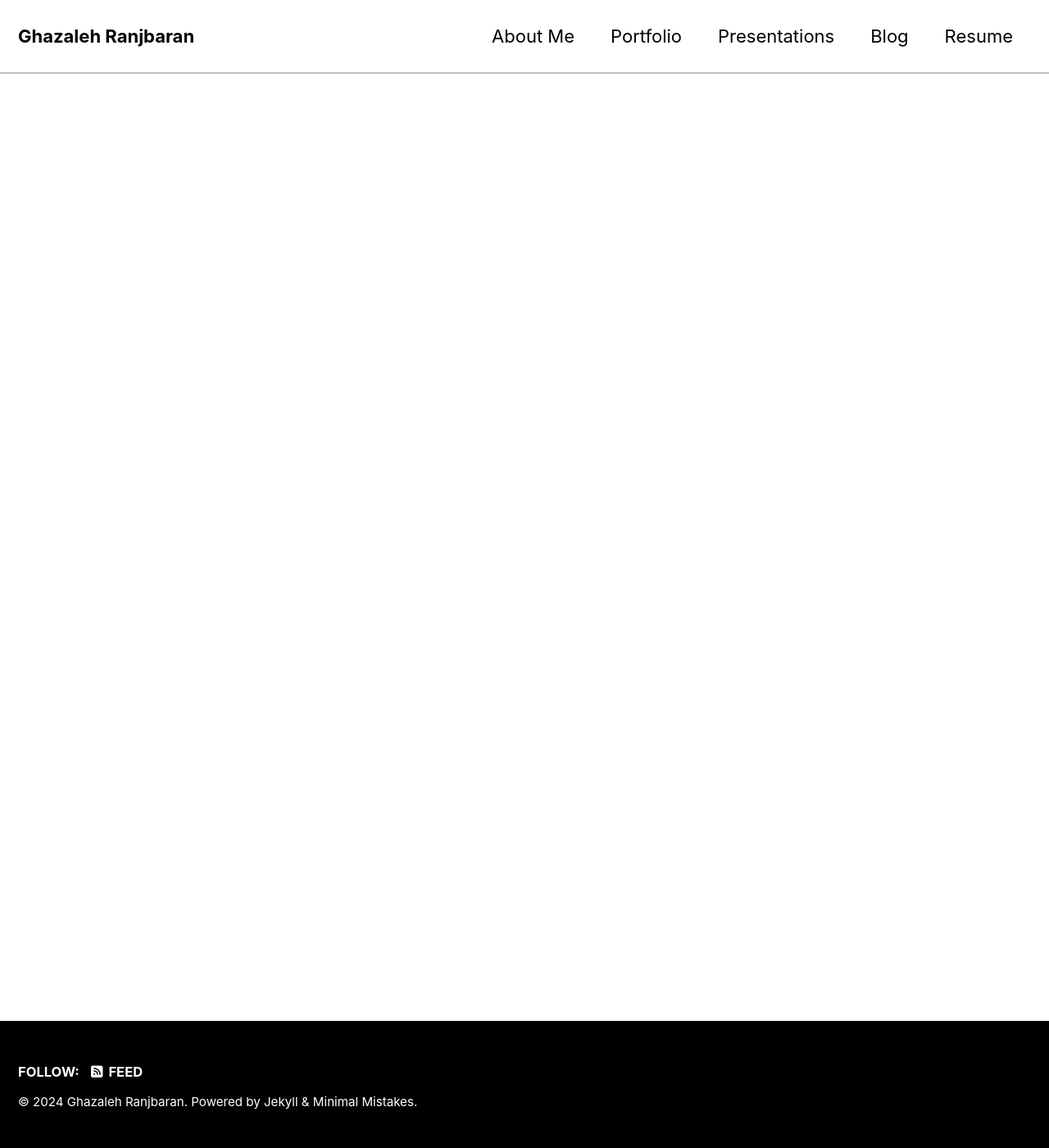
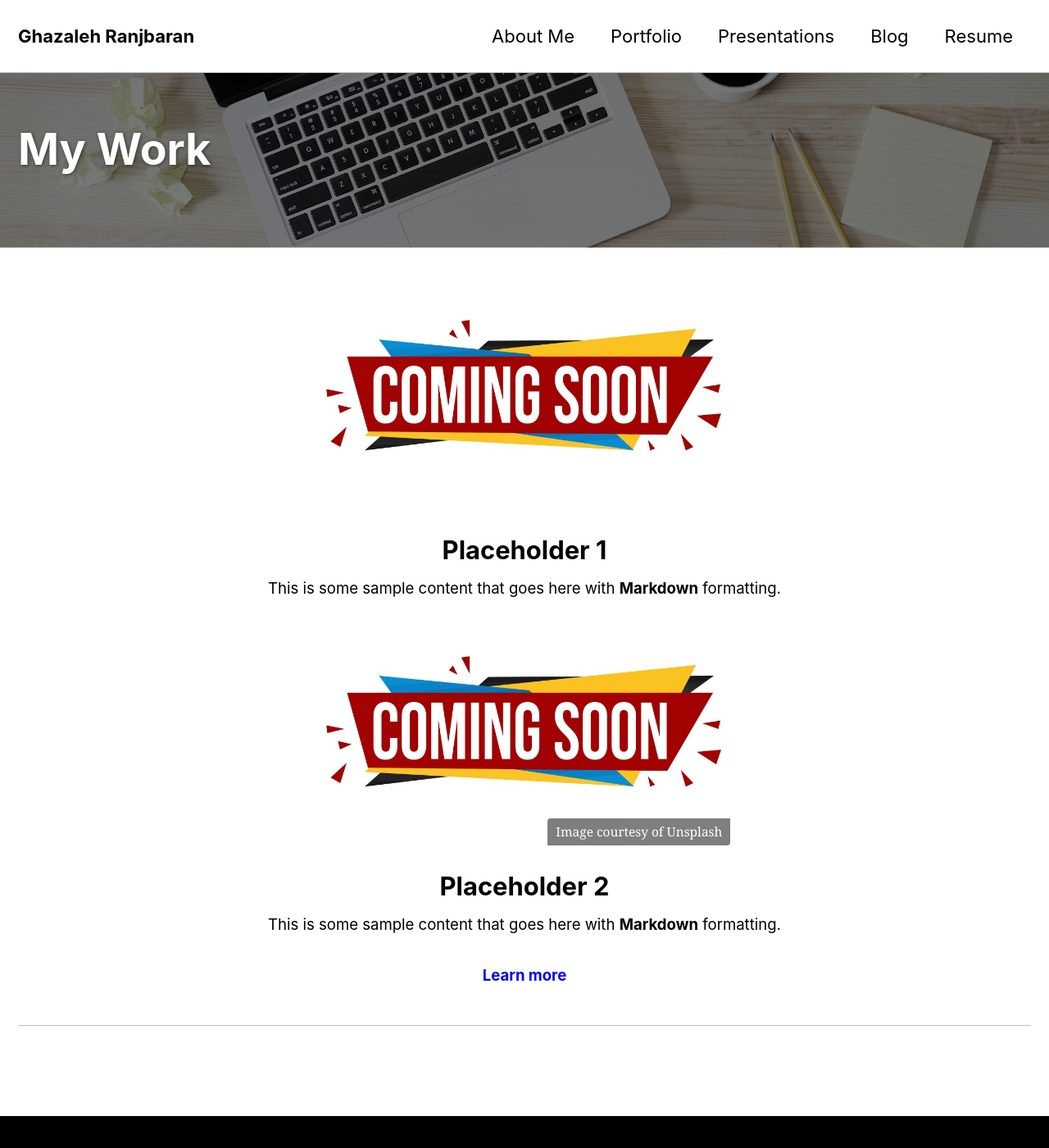
Before and after one commit to ghazalehran/ghazalehran.github.io, a Jekyll site: the page built from portfolio.md, in a window 1280 px wide and 1400 px high. Shown: the whole window at 82% size. Built offline with Jekyll 4.4.1, drawn with Linux system fonts in a browser that asks for light colours; cached includes are drawn as plain includes; our own code applies the rules of GitHub Pages for plain Markdown files.

Commit message:
update portfolio

```diff
--- a/portfolio.md
+++ b/portfolio.md
@@ -7,7 +7,10 @@
   overlay_filter: "0.5"
   overlay_image: /assets/images/photo-portfolio-header.avif
   width:
-  excerpt: <p style="margin: 20px 0;"></p>
+  excerpt: |
+    <p style="margin: 20px 0;"></p> <!-- Empty space above -->
+    <h1>My Work</h1>
+    <p style="margin: 20px 0;"></p> <!-- Empty space below -->
 # intro:
 #   - excerpt: 'Nullam suscipit et nam, tellus velit pellentesque at malesuada, enim eaque. Quis nulla, netus tempor in diam gravida tincidunt, *proin faucibus* voluptate felis id sollicitudin. Centered with `type="center"`'
 feature_row4:
```
